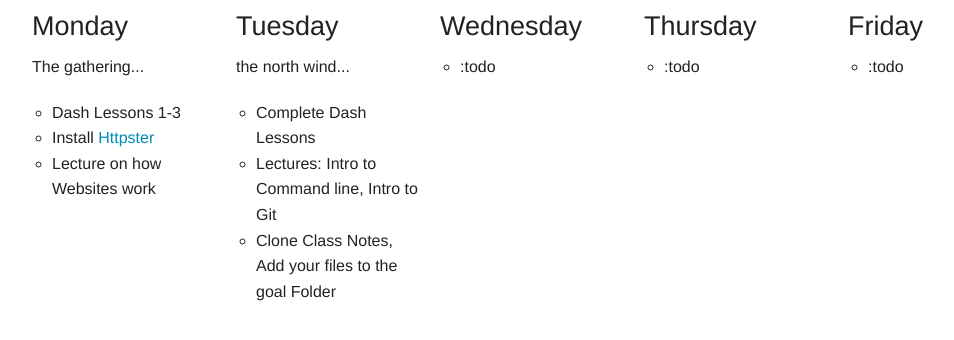
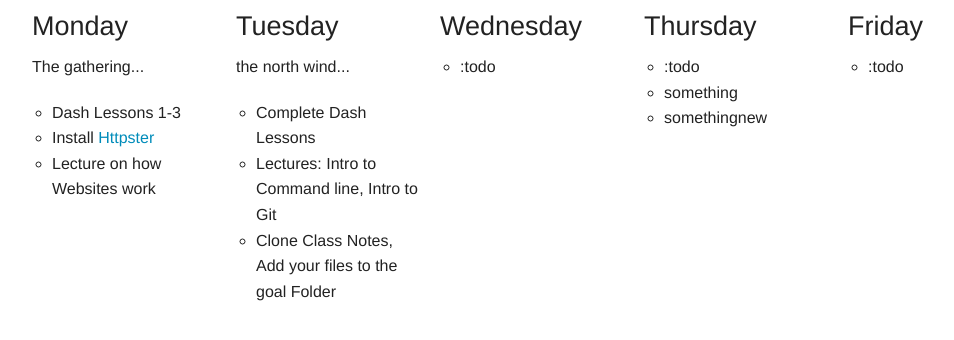
Before and after one commit to HackerCA/schedule, a website: page index.html in a window 1280 px wide. Shown: the part 58-398 px from the top of the page, without its empty margins (108-1062 px from the left). Drawn offline with Linux system fonts and the light colour scheme.

Commit message:
updated file

```diff
--- a/index.html
+++ b/index.html
@@ -43,6 +43,8 @@
                     <h3>Thursday</h3>
                     <ul>
                        <li>:todo</li>
+                        <li>something</li>
+                        <li>somethingnew</li>
                     </ul>
                 </li>
                 <li>
```
